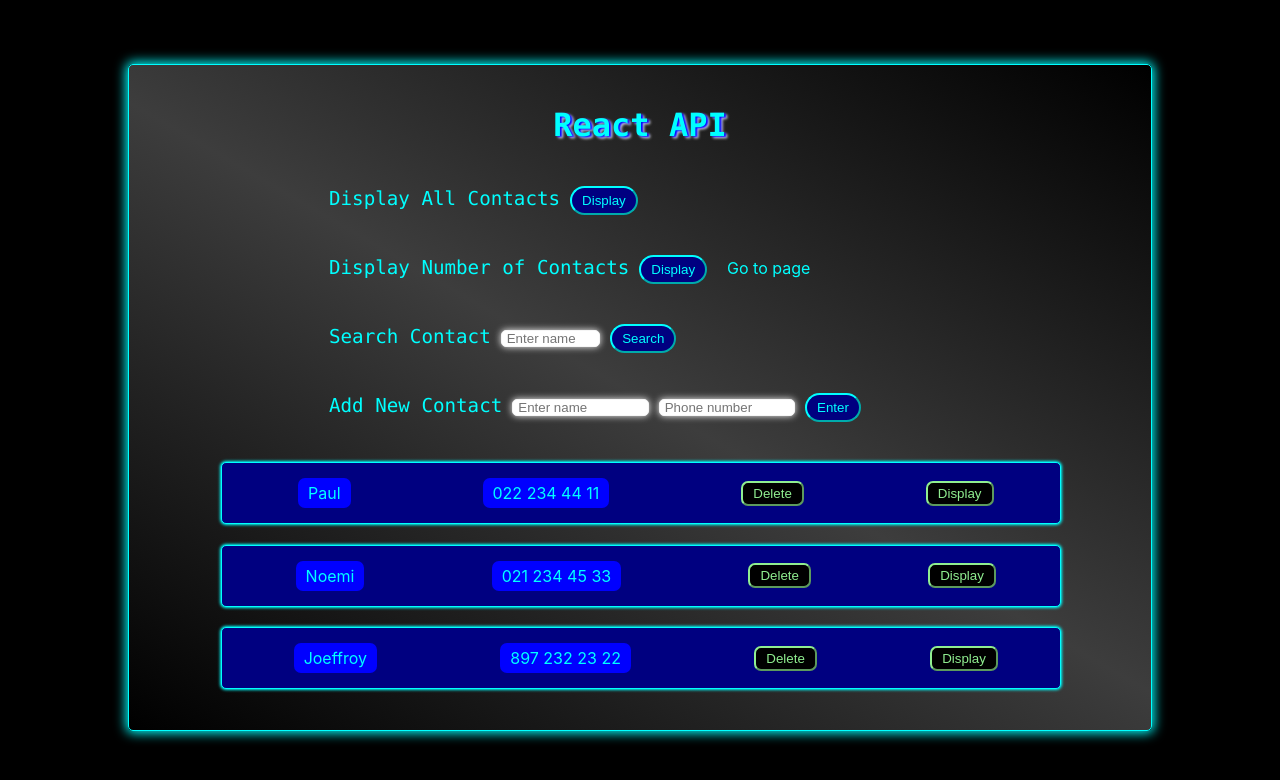
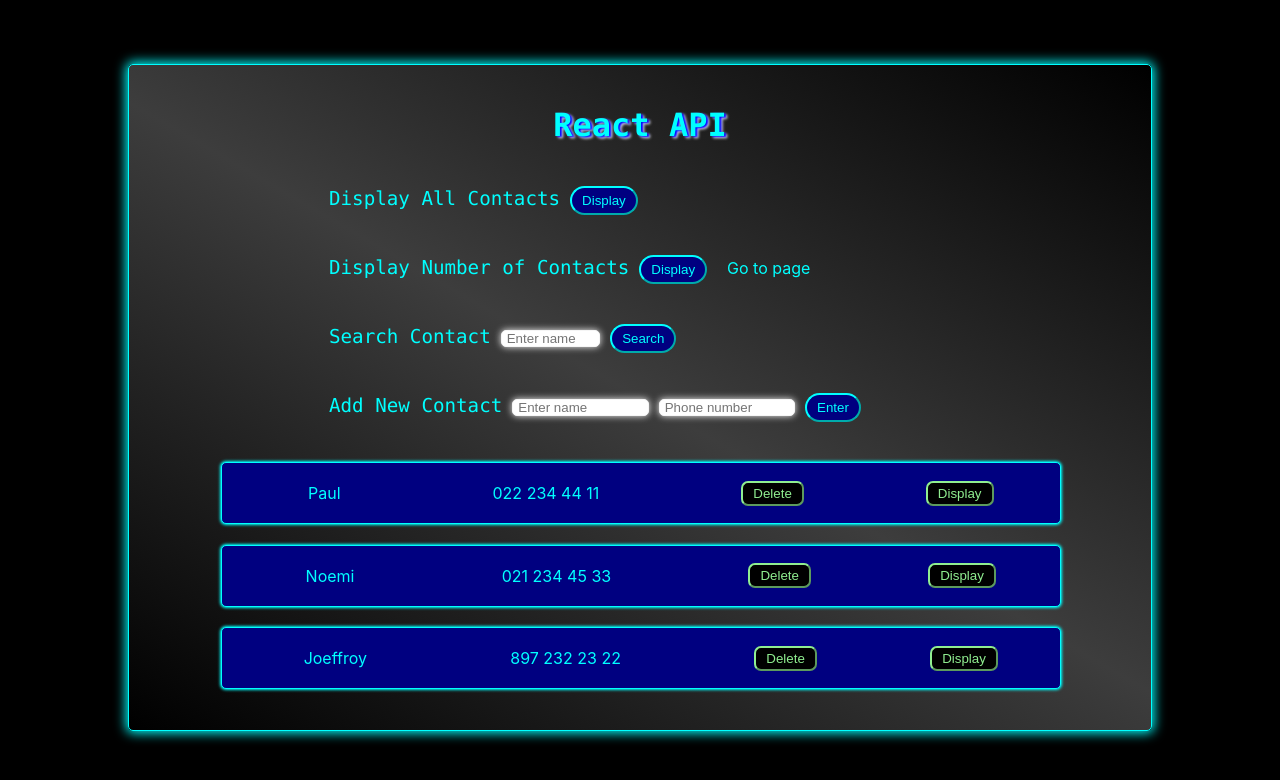
Before and after one commit to TLRKiliann/react-api-server, a React (Create React App) app in the folder my-api/: page / in a window 1280 px wide. Shown: the top 780 px of the page. Built offline with nearby package versions, Linux system fonts and the light colour scheme; data requests are answered from the project's data file.

Commit message:
style improved

```diff
--- a/my-api/src/components/Note.js
+++ b/my-api/src/components/Note.js
@@ -14,8 +14,8 @@ const Note = ({
 
   return (
     <div className="filtermap--div">
-      <p style={{background: 'blue'}}>{note.name}</p>
-      <p style={{background: 'blue'}}>{note.number}</p>
+      <p style={{background: 'navy'}}>{note.name}</p>
+      <p style={{background: 'navy'}}>{note.number}</p>
       <button
         onClick={handleDelete}
       >
```
